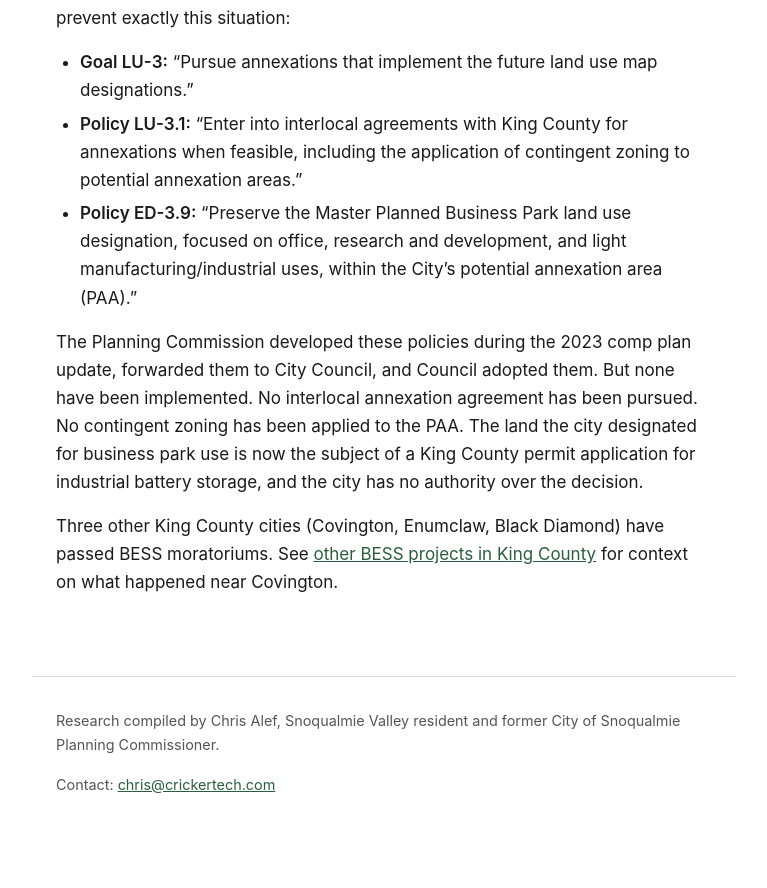
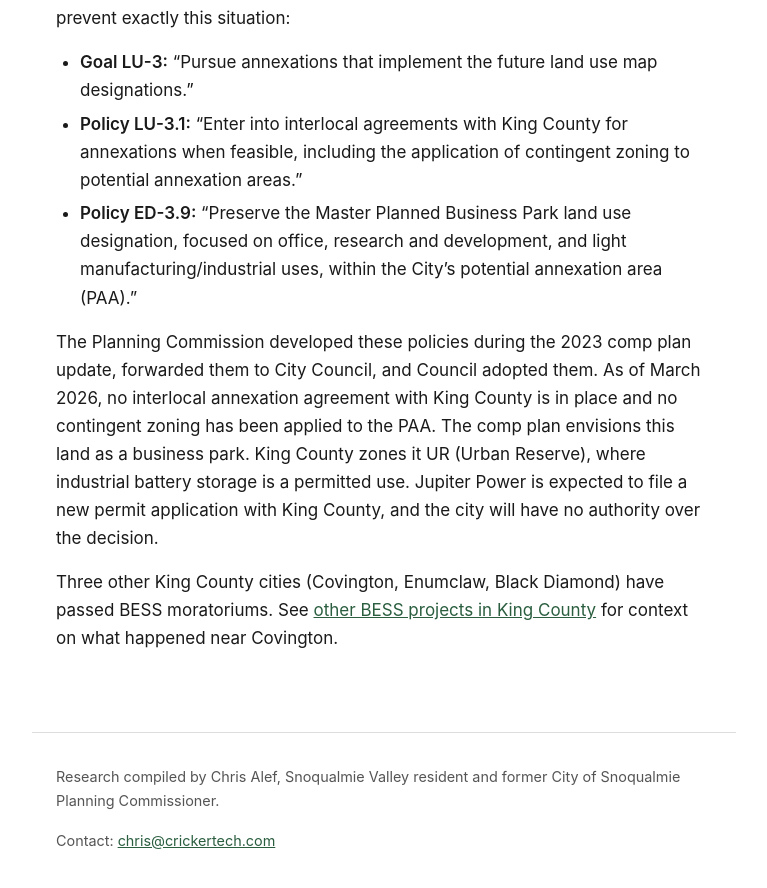
Before and after one commit to calef/cascadia-ridge-bess, a Jekyll site: the page built from _pages/permitting.md, in a window 1280 px wide and 900 px high, scrolled down 2971 px. Shown: the top 888 px of the window, without its empty margins (256-1023 px from the left). Built offline with Jekyll 4.4.1, drawn with Linux system fonts in a browser that asks for light colours; before the commit the page ends 3815 px from its top, so only the background shows below that.

Commit message:
Deploy site 2026-03-18-165447

```diff
--- a/_pages/permitting.md
+++ b/_pages/permitting.md
@@ -64,6 +64,6 @@ The city's own [Snoqualmie 2044 Comprehensive Plan](https://snoqualmiewa.gov/107
 - **Policy LU-3.1:** "Enter into interlocal agreements with King County for annexations when feasible, including the application of contingent zoning to potential annexation areas."
 - **Policy ED-3.9:** "Preserve the Master Planned Business Park land use designation, focused on office, research and development, and light manufacturing/industrial uses, within the City's potential annexation area (PAA)."
 
-The Planning Commission developed these policies during the 2023 comp plan update, forwarded them to City Council, and Council adopted them. But none have been implemented. No interlocal annexation agreement has been pursued. No contingent zoning has been applied to the PAA. The land the city designated for business park use is now the subject of a King County permit application for industrial battery storage, and the city has no authority over the decision.
+The Planning Commission developed these policies during the 2023 comp plan update, forwarded them to City Council, and Council adopted them. As of March 2026, no interlocal annexation agreement with King County is in place and no contingent zoning has been applied to the PAA. The comp plan envisions this land as a business park. King County zones it UR (Urban Reserve), where industrial battery storage is a permitted use. Jupiter Power is expected to file a new permit application with King County, and the city will have no authority over the decision.
 
 Three other King County cities (Covington, Enumclaw, Black Diamond) have passed BESS moratoriums. See [other BESS projects in King County](/other-projects) for context on what happened near Covington.
```
